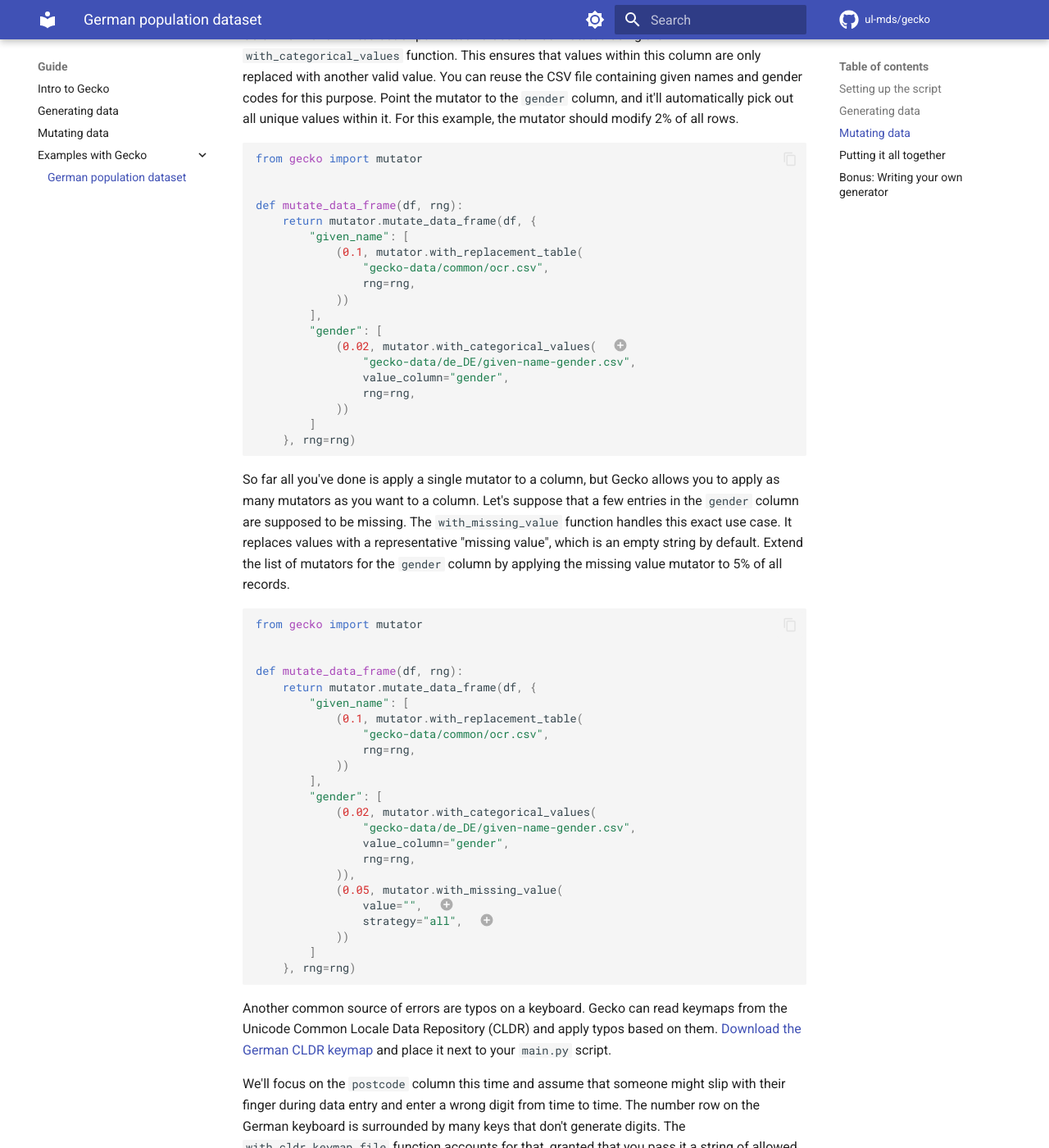
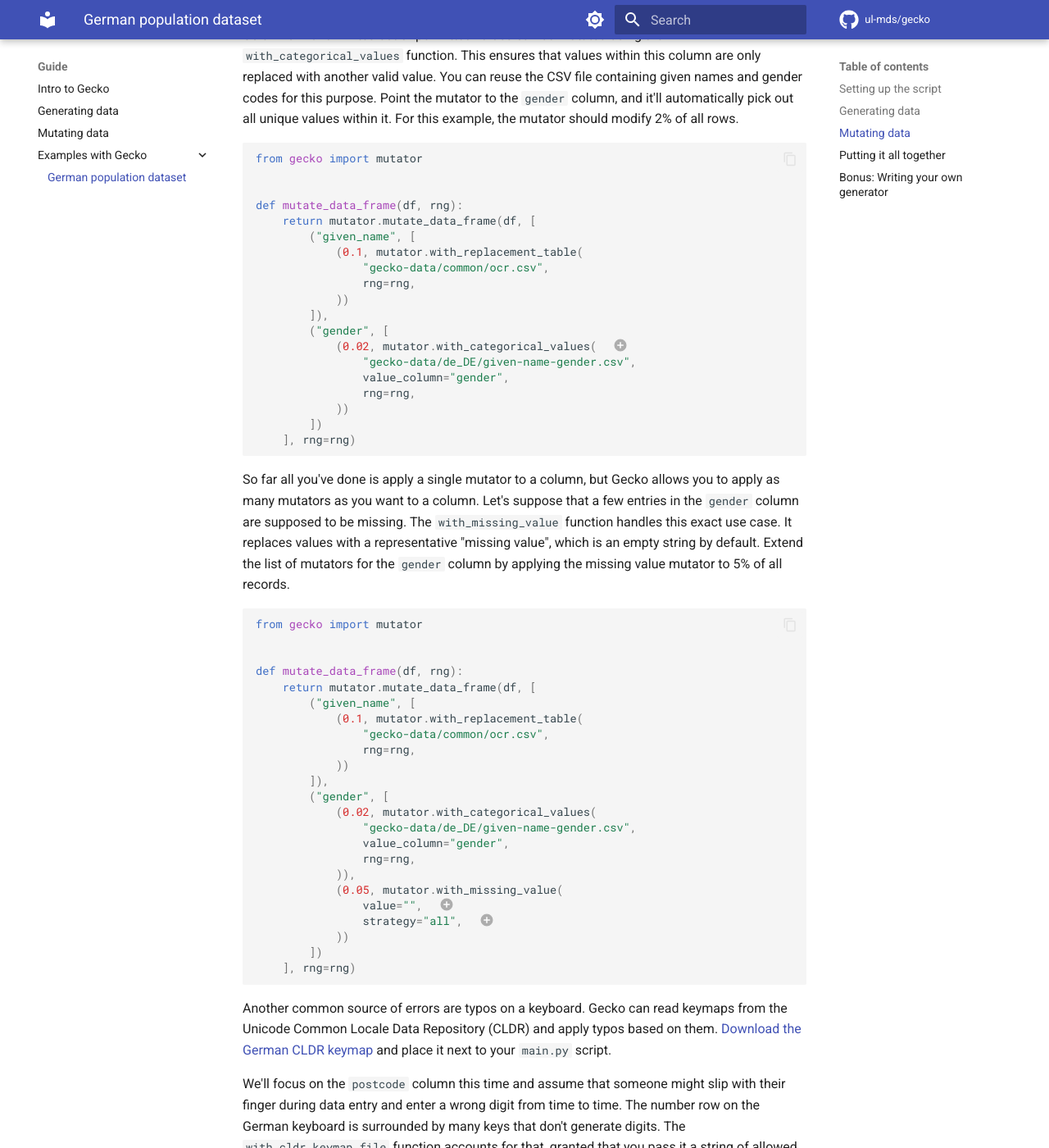
Before and after one commit to ul-mds/gecko, an MkDocs documentation site: the page built from docs/examples/german.md, in a window 1280 px wide and 1400 px high, scrolled down 5119 px. Shown: the whole window at 82% size. Built offline with MkDocs 1.6.1 and Material for MkDocs 9.7.7, drawn with Linux system fonts in a browser that asks for light colours; comment, search, counter and statistics services are not loaded; some of the changed text lies outside the part shown.

````diff
--- a/docs/examples/german.md
+++ b/docs/examples/german.md
@@ -293,21 +293,21 @@ from gecko import mutator
 
 
 def mutate_data_frame(df, rng):
-    return mutator.mutate_data_frame(df, {
-        "given_name": [
+    return mutator.mutate_data_frame(df, [
+        ("given_name", [
             (0.1, mutator.with_replacement_table(
                 "gecko-data/common/ocr.csv",
                 rng=rng,
             ))
-        ],
-        "gender": [
+        ]),
+        ("gender", [
             (0.02, mutator.with_categorical_values(  # (1)!
                 "gecko-data/de_DE/given-name-gender.csv",
                 value_column="gender",
                 rng=rng,
             ))
-        ]
-    }, rng=rng)
+        ])
+    ], rng=rng)
 ```
 
 1. The `with_categorical_values` function allows you to reuse the same files that you used to generate your data. The
@@ -325,14 +325,14 @@ from gecko import mutator
 
 
 def mutate_data_frame(df, rng):
-    return mutator.mutate_data_frame(df, {
-        "given_name": [
+    return mutator.mutate_data_frame(df, [
+        ("given_name", [
             (0.1, mutator.with_replacement_table(
                 "gecko-data/common/ocr.csv",
                 rng=rng,
             ))
-        ],
-        "gender": [
+        ]),
+        ("gender", [
             (0.02, mutator.with_categorical_values(
                 "gecko-data/de_DE/given-name-gender.csv",
                 value_column="gender",
@@ -342,8 +342,8 @@ def mutate_data_frame(df, rng):
                 value="",  # (1)!
                 strategy="all",  # (2)!
             ))
-        ]
-    }, rng=rng)
+        ])
+    ], rng=rng)
 ```
 
 1. By default, this mutator uses an empty string as the "missing value". You don't need to add this parameter if you
@@ -368,14 +368,14 @@ from gecko import mutator
 
 
 def mutate_data_frame(df, rng):
-    return mutator.mutate_data_frame(df, {
-        "given_name": [
+    return mutator.mutate_data_frame(df, [
+        ("given_name", [
             (0.1, mutator.with_replacement_table(
                 "gecko-data/common/ocr.csv",
                 rng=rng,
             ))
-        ],
-        "gender": [
+        ]),
+        ("gender", [
             (0.02, mutator.with_categorical_values(
                 "gecko-data/de_DE/given-name-gender.csv",
                 value_column="gender",
@@ -385,15 +385,15 @@ def mutate_data_frame(df, rng):
                 value="",
                 strategy="all",
             ))
-        ],
-        "postcode": [
+        ]),
+        ("postcode", [
             (0.01, mutator.with_cldr_keymap_file(
                 "de-t-k0-windows.xml",  # (1)!
                 charset="0123456789",  # (2)!
                 rng=rng,
             ))
-        ]
-    }, rng=rng)
+        ])
+    ], rng=rng)
 ```
 
 1. The `with_cldr_keymap_file` function can read any CLDR
@@ -452,14 +452,14 @@ def generate_data_frame(count, rng):
 
 
 def mutate_data_frame(df, rng):
-    return mutator.mutate_data_frame(df, {
-        "given_name": [
+    return mutator.mutate_data_frame(df, [
+        ("given_name", [
             (0.1, mutator.with_replacement_table(
                 "gecko-data/common/ocr.csv",
                 rng=rng,
             ))
-        ],
-        "gender": [
+        ]),
+        ("gender", [
             (0.02, mutator.with_categorical_values(
                 "gecko-data/de_DE/given-name-gender.csv",
                 value_column="gender",
@@ -469,15 +469,15 @@ def mutate_data_frame(df, rng):
                 value="",
                 strategy="all",
             ))
-        ],
-        "postcode": [
+        ]),
+        ("postcode", [
             (0.01, mutator.with_cldr_keymap_file(
                 "de-t-k0-windows.xml",
                 charset="0123456789",
                 rng=rng,
             ))
-        ]
-    }, rng=rng)
+        ])
+    ], rng=rng)
 
 
 if __name__ == "__main__":
@@ -553,7 +553,8 @@ def create_date_of_birth_generator(
 ```
 
 1. If no RNG is supplied to this function, then it will use a new RNG with a random starting
-   point. [See the Numpy docs on `default_rng` for more information.](https://numpy.org/doc/stable/reference/random/generator.html#numpy.random.default_rng)
+   point. [See the Numpy docs on
+   `default_rng` for more information.](https://numpy.org/doc/stable/reference/random/generator.html#numpy.random.default_rng)
 2. This is the actual generator function that will take care of generating random data. It must take in a number and
    return a list of series.
 3. The generator is returned by your function. This means whenever you call `create_date_of_birth_generator` in your
@@ -605,7 +606,8 @@ def create_date_of_birth_generator(
    number. It is then converted into an integer.
 
 Now you can generate random days to add to the start date.
-Use [Numpy's RNG `integers` function](https://numpy.org/doc/stable/reference/random/generated/numpy.random.Generator.integers.html)
+Use [Numpy's RNG
+`integers` function](https://numpy.org/doc/stable/reference/random/generated/numpy.random.Generator.integers.html)
 to quickly generate many numbers at once.
 By setting `endpoint` to `True`, you're ensuring that the upper bound is included in the random number generation.
 
````
Also changed, not shown: other parts of docs/examples/german.md (+5 -5 lines), README.md (+3 -3 lines), docs/data-mutation.md (+7 -7 lines), docs/index.md (+5 -5 lines), 1 other file.
